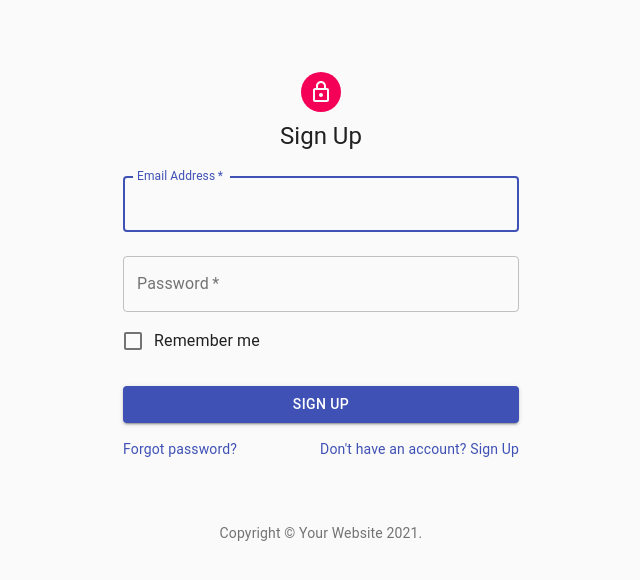
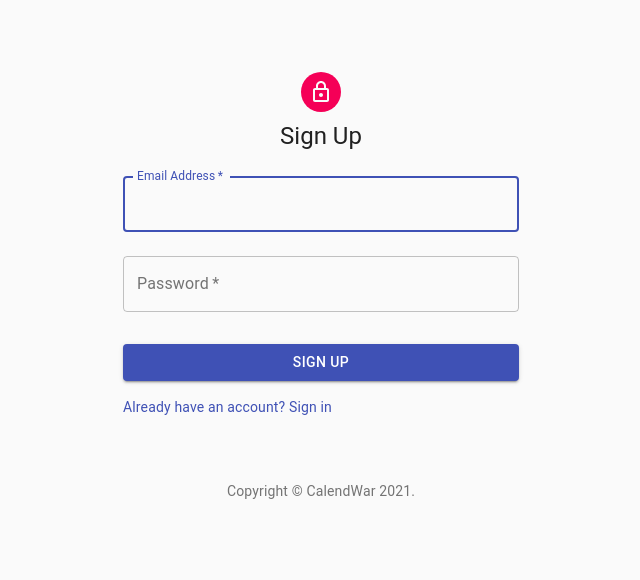
Before and after one commit to HackathonRepos/CalendWar, a React (Create React App) app: page /signup in a window 1280 px wide. Shown: the top 580 px of the page, without its empty margins (319-959 px from the left). Built offline with nearby package versions, Linux system fonts and the light colour scheme.

Commit message:
Trimmed signin/up forms w/o google

```diff
--- a/src/screens/Authenticated/SignIn.jsx
+++ b/src/screens/Authenticated/SignIn.jsx
@@ -3,8 +3,6 @@ import Avatar from "@material-ui/core/Avatar";
 import Button from "@material-ui/core/Button";
 import CssBaseline from "@material-ui/core/CssBaseline";
 import TextField from "@material-ui/core/TextField";
-import FormControlLabel from "@material-ui/core/FormControlLabel";
-import Checkbox from "@material-ui/core/Checkbox";
 import Link from "@material-ui/core/Link";
 import Grid from "@material-ui/core/Grid";
 import Box from "@material-ui/core/Box";
@@ -48,10 +46,6 @@ function SignIn() {
             id="password"
             autoComplete="current-password"
           />
-          <FormControlLabel
-            control={<Checkbox value="remember" color="primary" />}
-            label="Remember me"
-          />
           <Button
             type="submit"
             fullWidth
@@ -62,13 +56,8 @@ function SignIn() {
             Sign In
           </Button>
           <Grid container>
-            <Grid item xs>
-              <Link href="#" variant="body2">
-                Forgot password?
-              </Link>
-            </Grid>
             <Grid item>
-              <Link href="#" variant="body2">
+              <Link href="/signup" variant="body2">
                 {"Don't have an account? Sign Up"}
               </Link>
             </Grid>
@@ -86,8 +75,8 @@ function Copyright() {
   return (
     <Typography variant="body2" color="textSecondary" align="center">
       {"Copyright © "}
-      <Link color="inherit" href="https://material-ui.com/">
-        Your Website
+      <Link color="inherit" href="/">
+        CalendWar
       </Link>{" "}
       {new Date().getFullYear()}
       {"."}
--- a/src/screens/Authenticated/Signup.jsx
+++ b/src/screens/Authenticated/Signup.jsx
@@ -3,8 +3,6 @@ import Avatar from "@material-ui/core/Avatar";
 import Button from "@material-ui/core/Button";
 import CssBaseline from "@material-ui/core/CssBaseline";
 import TextField from "@material-ui/core/TextField";
-import FormControlLabel from "@material-ui/core/FormControlLabel";
-import Checkbox from "@material-ui/core/Checkbox";
 import Link from "@material-ui/core/Link";
 import Grid from "@material-ui/core/Grid";
 import Box from "@material-ui/core/Box";
@@ -48,10 +46,6 @@ function SignUp() {
             id="password"
             autoComplete="current-password"
           />
-          <FormControlLabel
-            control={<Checkbox value="remember" color="primary" />}
-            label="Remember me"
-          />
           <Button
             type="submit"
             fullWidth
@@ -62,14 +56,9 @@ function SignUp() {
             Sign Up
           </Button>
           <Grid container>
-            <Grid item xs>
-              <Link href="#" variant="body2">
-                Forgot password?
-              </Link>
-            </Grid>
             <Grid item>
-              <Link href="#" variant="body2">
-                {"Don't have an account? Sign Up"}
+              <Link href="/signin" variant="body2">
+                {"Already have an account? Sign in"}
               </Link>
             </Grid>
           </Grid>
@@ -86,8 +75,8 @@ function Copyright() {
   return (
     <Typography variant="body2" color="textSecondary" align="center">
       {"Copyright © "}
-      <Link color="inherit" href="https://material-ui.com/">
-        Your Website
+      <Link color="inherit" href="/">
+        CalendWar
       </Link>{" "}
       {new Date().getFullYear()}
       {"."}
```
